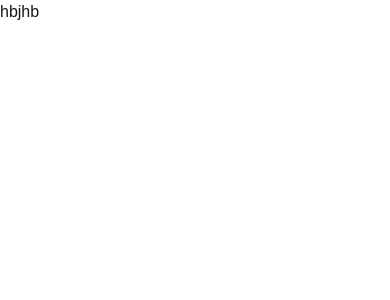
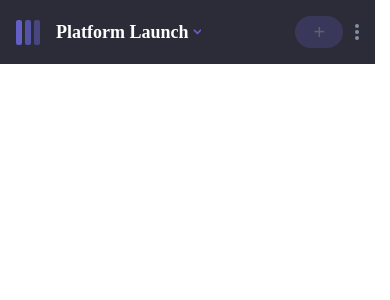
Before and after one commit to Keti-Tsiklauri/task-management, a Next.js app: page / in a window 390 px wide. Shown: the top 300 px of the page. Built offline with nearby package versions, Linux system fonts and the light colour scheme.

Commit message:
add mobile navigation

```diff
--- a/src/app/components/navigation/MobileNavigation.tsx
+++ b/src/app/components/navigation/MobileNavigation.tsx
@@ -1,7 +1,74 @@
-export default function MobileNavigation() {
+// src/app/components/navigation/MobileTopBar.tsx
+
+"use client";
+import Image from "next/image";
+import { useState, useContext } from "react";
+import { GlobalContext } from "@/app/context/GlobalContext";
+
+export default function MobileTopBar() {
+  const [selectedOption, setSelectedOption] = useState("Platform Launch");
+  const [open, setOpen] = useState(false); // 👈 dropdown toggle
+  const context = useContext(GlobalContext);
+
+  if (!context) return <p>Loading...</p>;
+
+  const { boards } = context;
+
   return (
-    <div>
-      <p>hbjhb</p>
+    <div className="relative w-full max-w-[375px] h-[64px] bg-[#2B2C37] flex items-center px-4">
+      {/* Left Logo (3 bars) */}
+      <div className="flex gap-[3px]">
+        <div className="w-[6px] h-[25px] bg-[#635FC7] rounded-[2px]" />
+        <div className="w-[6px] h-[25px] bg-[#635FC7] rounded-[2px] opacity-75" />
+        <div className="w-[6px] h-[25px] bg-[#635FC7] rounded-[2px] opacity-50" />
+      </div>
+
+      {/* Title + Dropdown toggle */}
+      <div
+        className="flex items-center gap-1 ml-4 cursor-pointer select-none"
+        onClick={() => setOpen((prev) => !prev)}
+      >
+        <h1 className="font-['Plus_Jakarta_Sans'] font-bold text-[18px] leading-[23px] text-white">
+          {selectedOption}
+        </h1>
+        <Image
+          src="/images/navigation/arrow.svg"
+          alt="dropdown"
+          width={8}
+          height={4}
+          className={`transition-transform ${open ? "rotate-180" : ""}`}
+        />
+      </div>
+
+      {/* Add button */}
+      <div className="ml-auto flex items-center justify-center w-[48px] h-[32px] rounded-[24px] bg-[#635FC7] opacity-25">
+        <span className="text-white text-[20px] leading-none">+</span>
+      </div>
+
+      {/* Options (3 dots) */}
+      <div className="ml-3 flex flex-col justify-between h-[16px]">
+        <div className="w-[3.69px] h-[3.69px] bg-[#828FA3] rounded-full" />
+        <div className="w-[3.69px] h-[3.69px] bg-[#828FA3] rounded-full" />
+        <div className="w-[3.69px] h-[3.69px] bg-[#828FA3] rounded-full" />
+      </div>
+
+      {/* Dropdown menu */}
+      {open && (
+        <div className="absolute top-[64px] left-0 w-full bg-[#2B2C37] border-t border-[#3E3F4E] shadow-lg z-50">
+          {boards.map((board: { name: string }, idx: number) => (
+            <div
+              key={idx}
+              className="px-4 py-3 text-white hover:bg-[#635FC7] hover:text-white cursor-pointer font-['Plus_Jakarta_Sans']"
+              onClick={() => {
+                setSelectedOption(board.name);
+                setOpen(false);
+              }}
+            >
+              {board.name}
+            </div>
+          ))}
+        </div>
+      )}
     </div>
   );
 }
--- a/src/app/layout.tsx
+++ b/src/app/layout.tsx
@@ -5,8 +5,11 @@ import { GlobalProvider } from "./context/GlobalContext";
 import "./globals.css";
 import DesktopNavigation from "./components/navigation/DesktopNavigation";
 import MobileNavigation from "./components/navigation/MobileNavigation";
+
 export default function RootLayout({ children }: { children: ReactNode }) {
   return (
+    <html lang="en">
+      <body>
         <GlobalProvider>
           <div className="hidden md:block">
             <DesktopNavigation />
@@ -16,5 +19,7 @@ export default function RootLayout({ children }: { children: ReactNode }) {
           </div>
           {children}
         </GlobalProvider>
+      </body>
+    </html>
   );
 }
```
Lines whose indentation alone changed are shown as unchanged.
